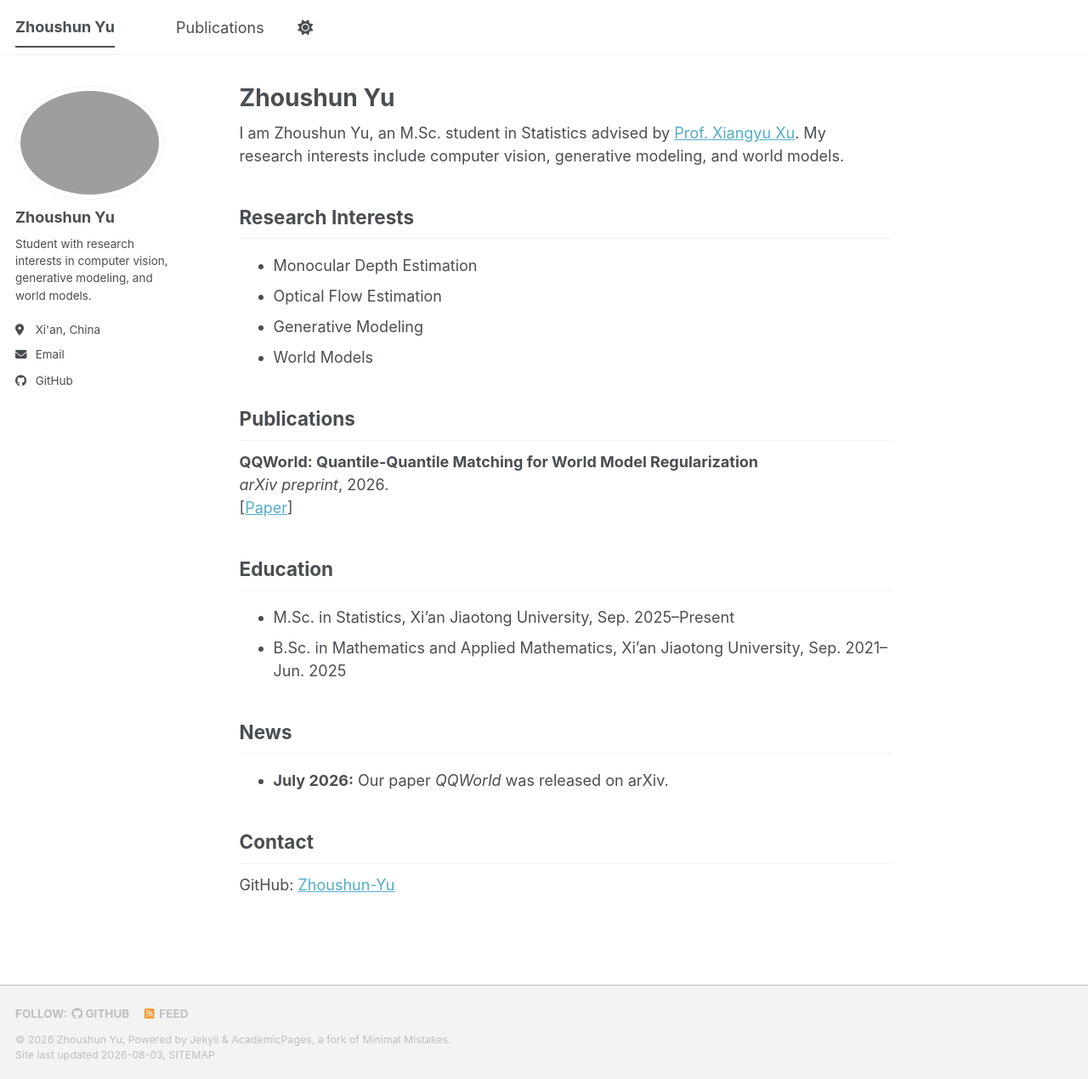
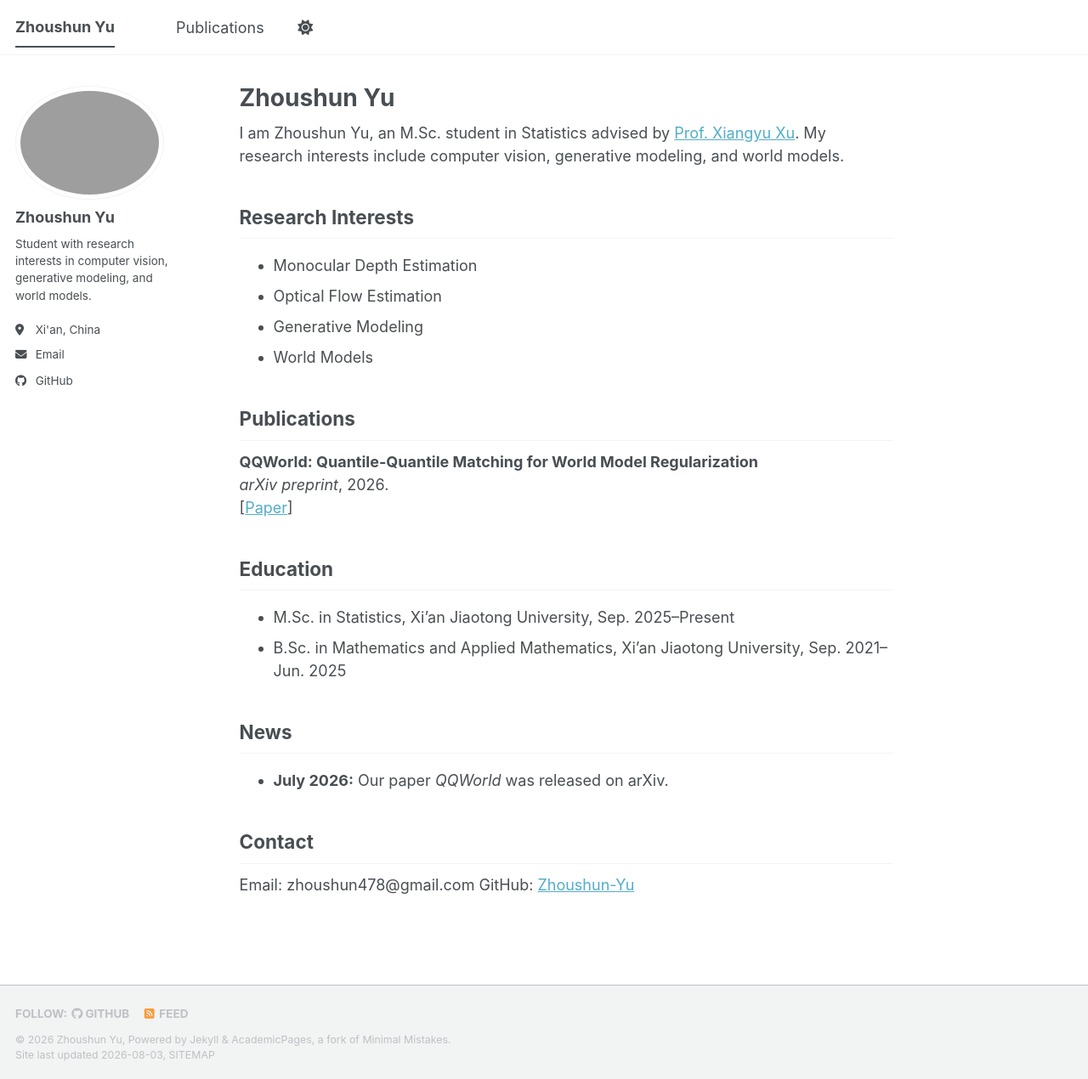
Before and after one commit to Zhoushun-Yu/Zhoushun-Yu.github.io, a Jekyll site: the page built from _pages/about.md, in a window 1280 px wide and 1270 px high. Shown: the whole window at 85% size. Built offline with Jekyll 4.4.1, drawn with Linux system fonts in a browser that asks for light colours; a style sheet for code colours, icons or effects is not loaded.

Commit message:
Update about.md

```diff
--- a/_pages/about.md
+++ b/_pages/about.md
@@ -31,5 +31,5 @@ I am Zhoushun Yu, an M.Sc. student in Statistics advised by [Prof. Xiangyu Xu](h
 - **July 2026:** Our paper *QQWorld* was released on arXiv.
 
 ## Contact
-
+Email: zhoushun478@gmail.com
 GitHub: [Zhoushun-Yu](https://github.com/Zhoushun-Yu)
```
